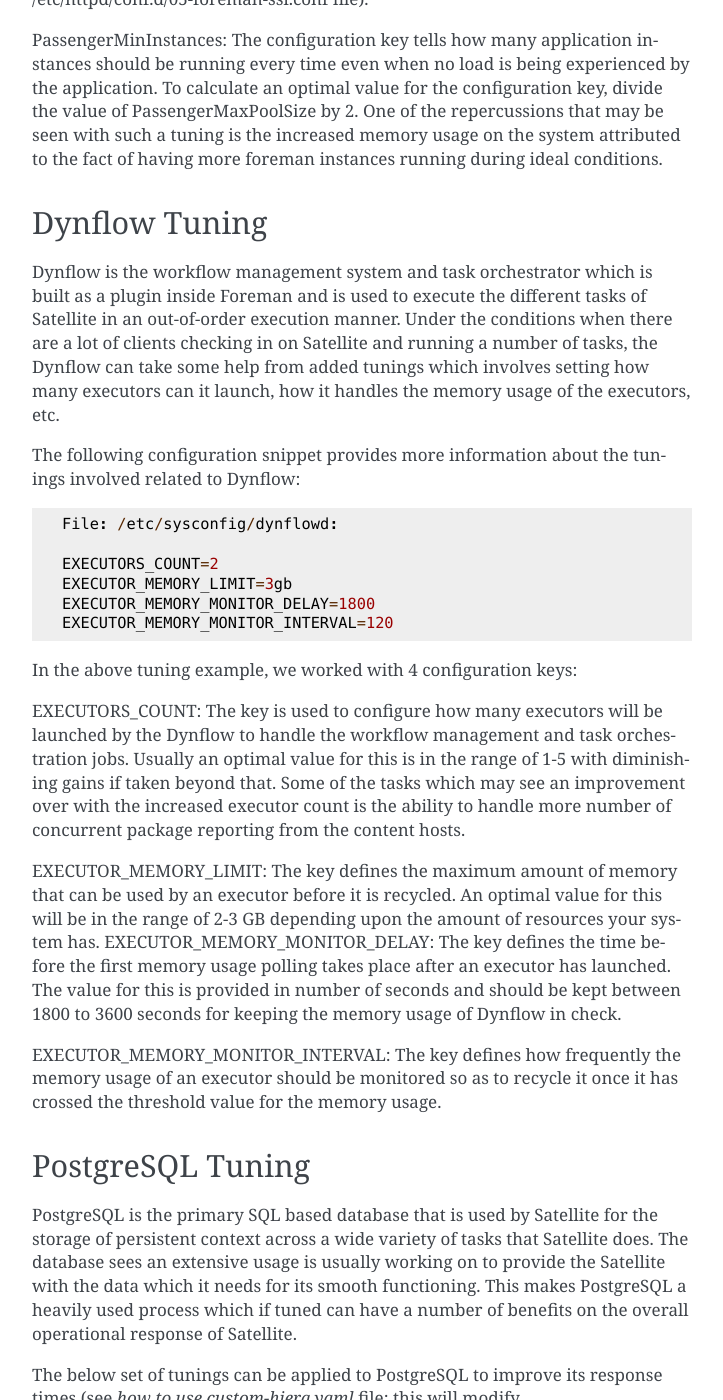
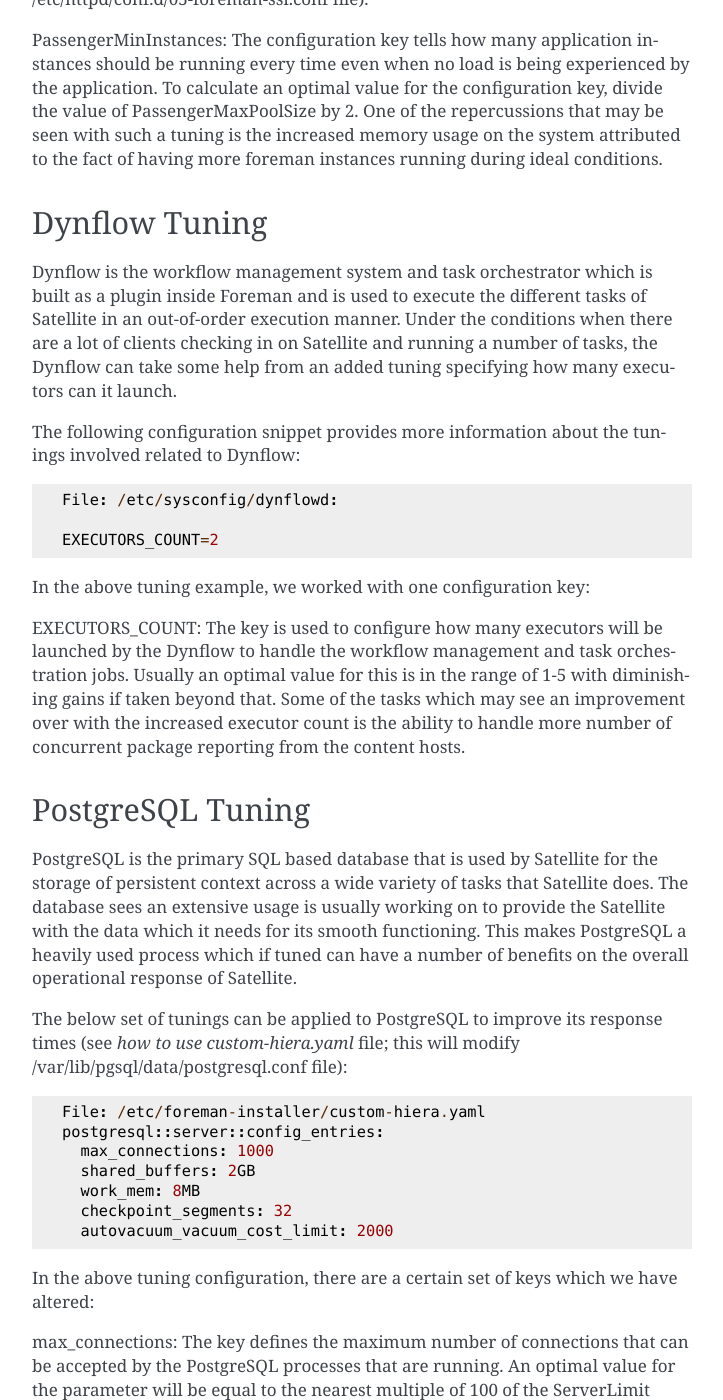
Before and after one commit to RedHatSatellite/satellite-performance-tuning, a Sphinx documentation site: the page built from docs/satellite-configuration-tuning.rst, in a window 1280 px wide and 1400 px high, scrolled down 5804 px. Shown: the whole window, without its empty margins (388-1111 px from the left). Built offline with Sphinx 7.4.7, drawn with Linux system fonts in a browser that asks for light colours.

Commit message:
Remove Dynflow executors memory parameters
Using EXECUTOR_MEMORY_LIMIT and 2 similar parameters can leave some tasks
in paused state forever. Therefore it is not recommended to use those
parameters.

Resolves: #4

Signed-off-by: Pavel Moravec <pmoravec@redhat.com>

```diff
--- a/docs/satellite-configuration-tuning.rst
+++ b/docs/satellite-configuration-tuning.rst
@@ -169,25 +169,17 @@
 Dynflow Tuning
 ==============
 
-Dynflow is the workflow management system and task orchestrator which is built as a plugin inside Foreman and is used to execute the different tasks of Satellite in an out-of-order execution manner. Under the conditions when there are a lot of clients checking in on Satellite and running a number of tasks, the Dynflow can take some help from added tunings which involves setting how many executors can it launch, how it handles the memory usage of the executors, etc.
+Dynflow is the workflow management system and task orchestrator which is built as a plugin inside Foreman and is used to execute the different tasks of Satellite in an out-of-order execution manner. Under the conditions when there are a lot of clients checking in on Satellite and running a number of tasks, the Dynflow can take some help from an added tuning specifying how many executors can it launch.
 
 The following configuration snippet provides more information about the tunings involved related to Dynflow::
 
   File: /etc/sysconfig/dynflowd:
 
   EXECUTORS_COUNT=2
-  EXECUTOR_MEMORY_LIMIT=3gb
-  EXECUTOR_MEMORY_MONITOR_DELAY=1800
-  EXECUTOR_MEMORY_MONITOR_INTERVAL=120
 
-In the above tuning example, we worked with 4 configuration keys:
+In the above tuning example, we worked with one configuration key:
 
 EXECUTORS_COUNT: The key is used to configure how many executors will be launched by the Dynflow to handle the workflow management and task orchestration jobs. Usually an optimal value for this is in the range of 1-5 with diminishing gains if taken beyond that. Some of the tasks which may see an improvement over with the increased executor count is the ability to handle more number of concurrent package reporting from the content hosts.
-
-EXECUTOR_MEMORY_LIMIT: The key defines the maximum amount of memory that can be used by an executor before it is recycled. An optimal value for this will be in the range of 2-3 GB depending upon the amount of resources your system has.
-EXECUTOR_MEMORY_MONITOR_DELAY: The key defines the time before the first memory usage polling takes place after an executor has launched. The value for this is provided in number of seconds and should be kept between 1800 to 3600 seconds for keeping the memory usage of Dynflow in check.
-
-EXECUTOR_MEMORY_MONITOR_INTERVAL: The key defines how frequently the memory usage of an executor should be monitored so as to recycle it once it has crossed the threshold value for the memory usage.
 
 PostgreSQL Tuning
 =================
```
